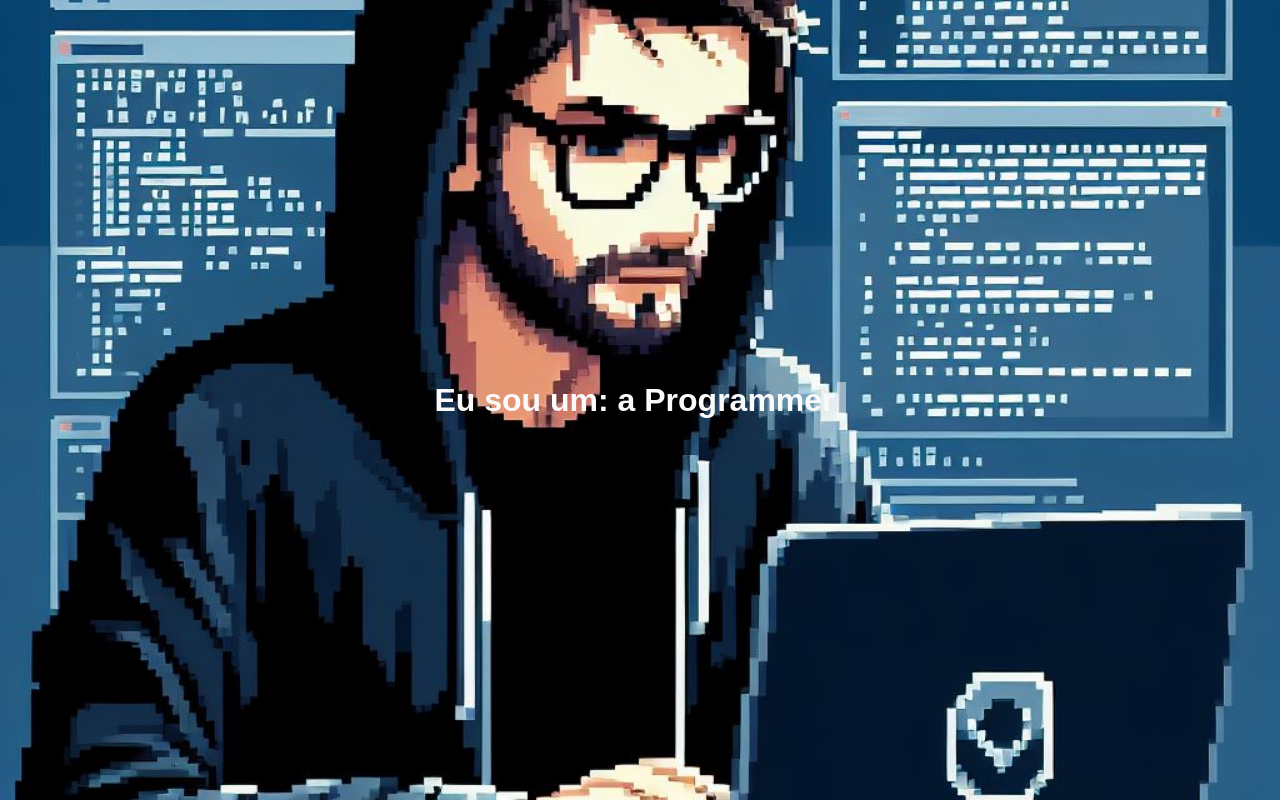
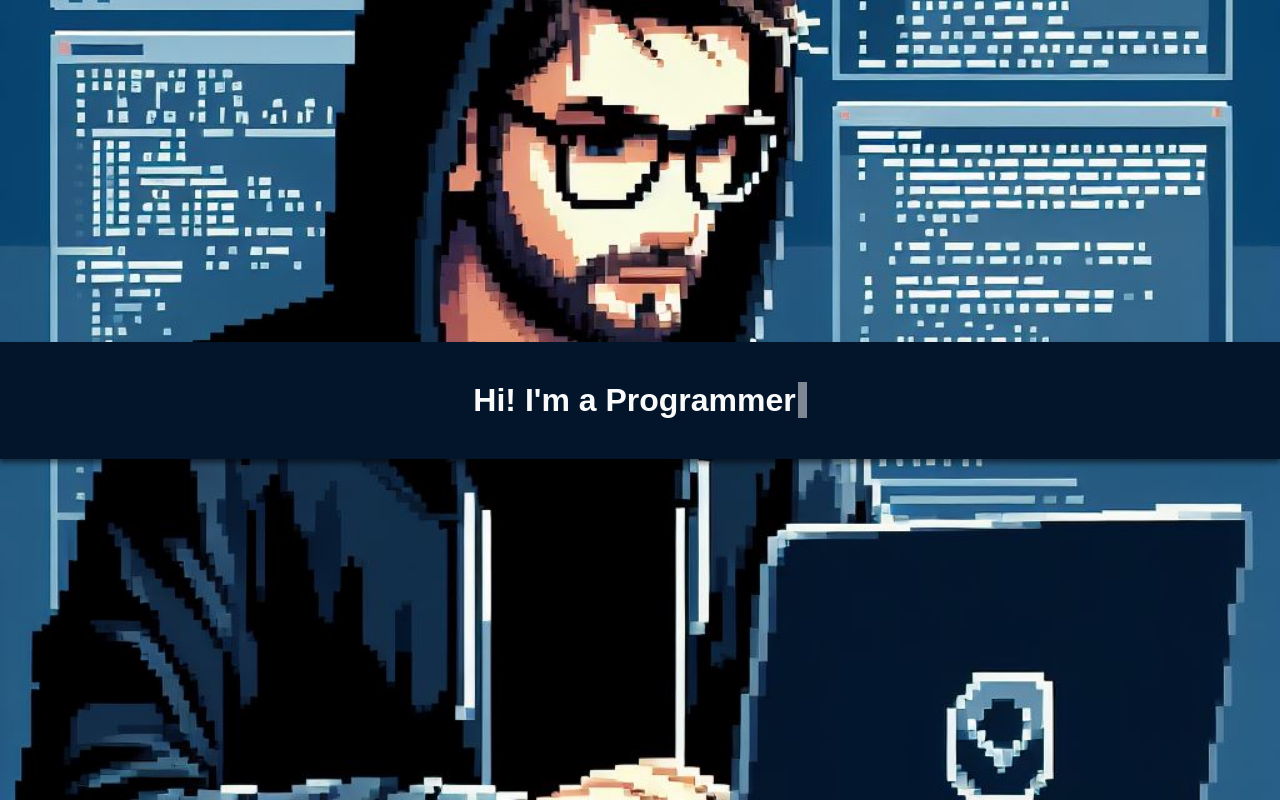
Before and after one commit to kervines/auto-text-effect-animation, a plain HTML site: page index.html in a window 1280 px wide. Drawn offline with Linux system fonts and the light colour scheme; a web font is replaced by a local one.

Commit message:
update - atualizacao na tag span com a barra de texto

```diff
--- a/index.html
+++ b/index.html
@@ -10,7 +10,12 @@
 </head>
 
 <body>
-  <h1>Eu sou um: <span data-text></span><span class="text-bar">|</span></h1>
+  <div class="container">
+    <h1>
+      Hi! I'm
+      <span data-text></span><span class="text-bar">&nbsp;</span>
+    </h1>
+  </div>
 </body>
 
 </html>
```
